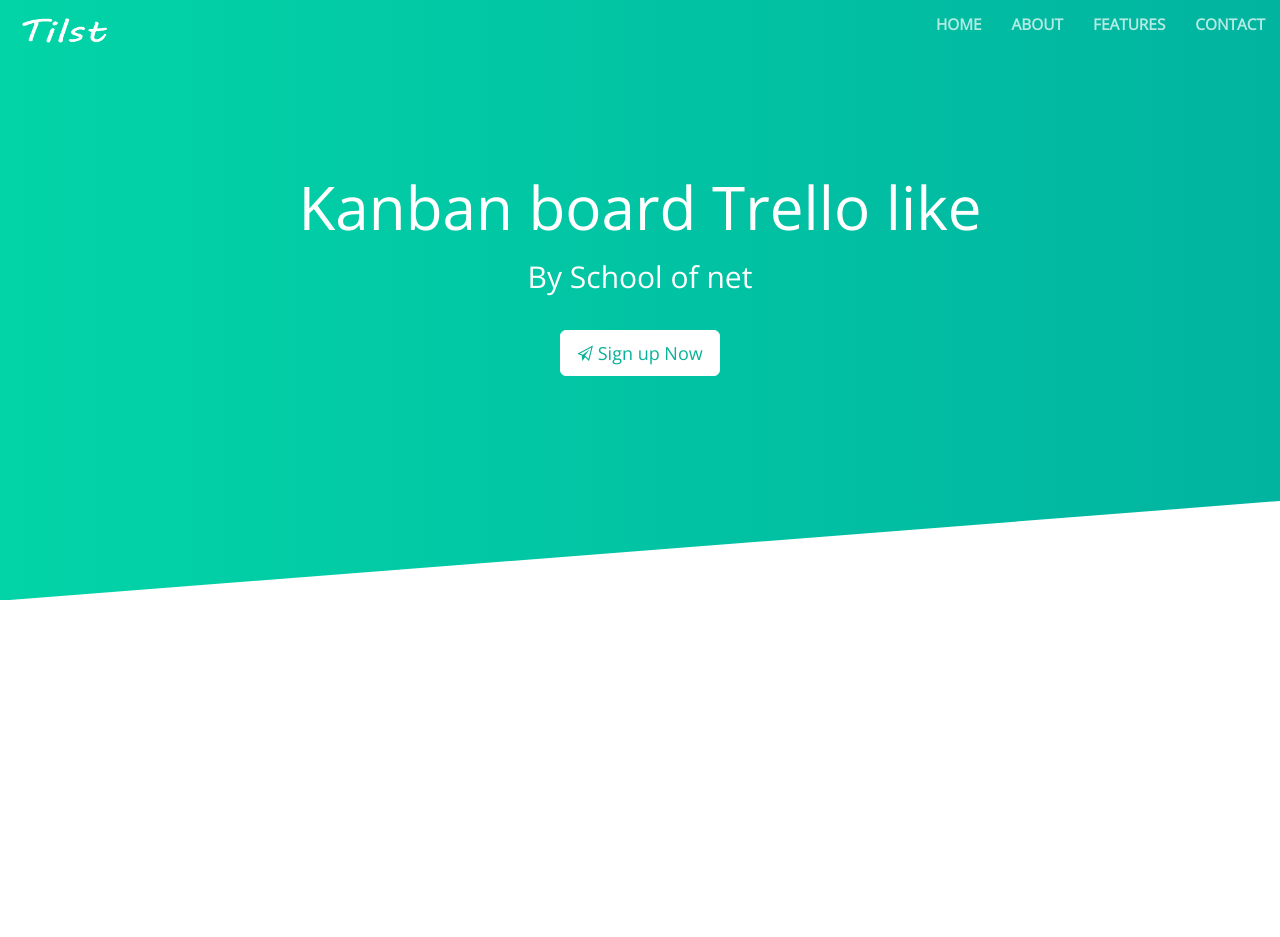
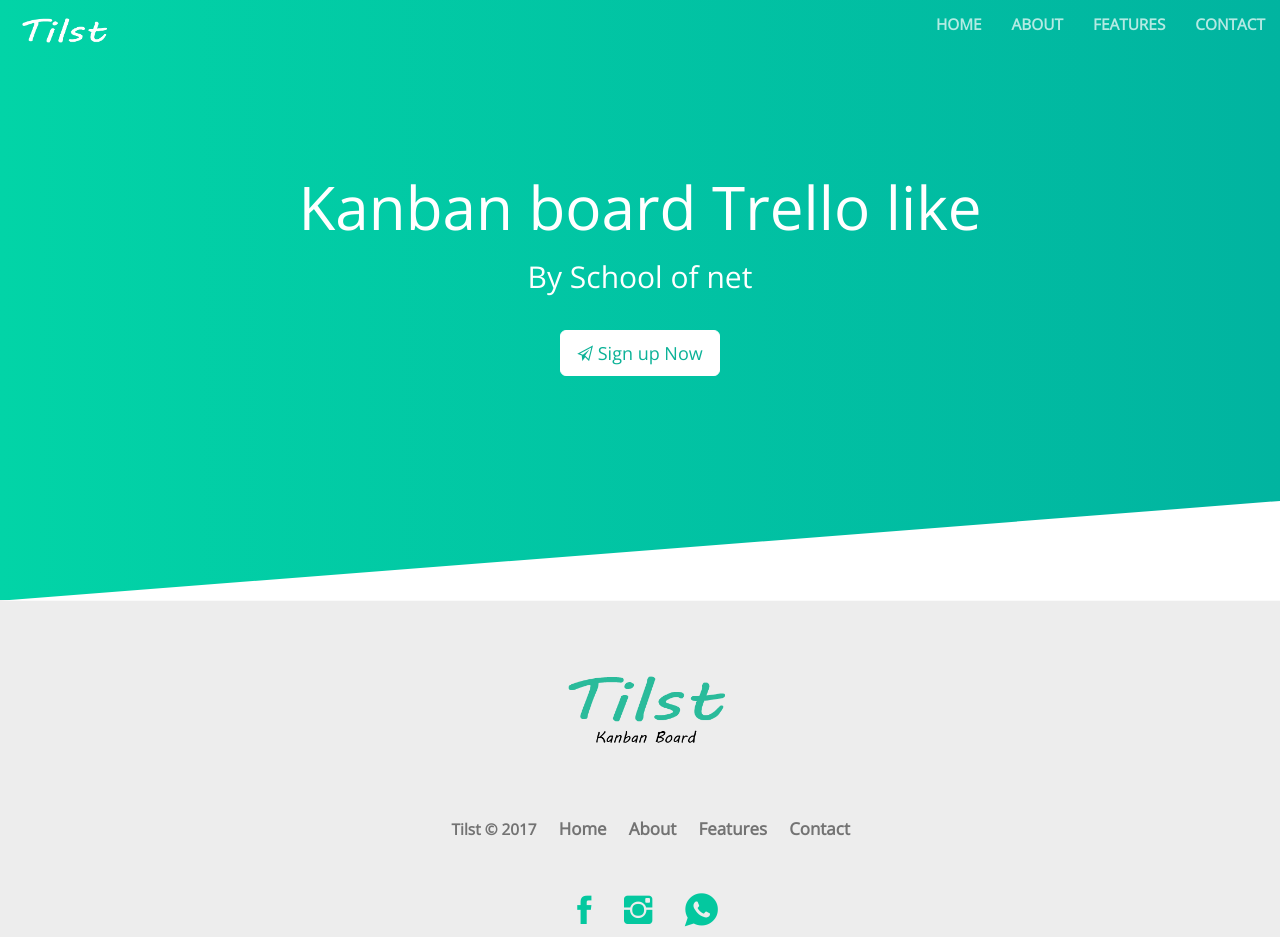
Before and after one commit to dlmoraes/kanban-react-landing, a website: page src/index.html in a window 1280 px wide. Before the commit the page ends 800 px from the top, so only its background shows below. Drawn offline with nearby package versions, Linux system fonts and the light colour scheme; files that its build step writes are made by us from their sources; files whose address does not match are found by name.

Commit message:
Marcando & Estilizando Footer

```diff
--- a/src/index.html
+++ b/src/index.html
@@ -69,7 +69,42 @@
              preserveAspectRatio="none">
     		<path d="M0 100 L100 0 L100 100 Z"></path>
   		</svg>
-	</section>
+    </section>
+    <footer class="footer">
+        <div class="container">
+            <div class="row">
+                <div class="col-xs-12 text-center">
+                    <img src="/images/tilst_green.png" class="img-responsive center-block" alt="Tilst green">
+                    <ul class="footer-nav">
+                        <li>Tilst &copy; 2017</li>
+                        <li>
+                            <a href="">Home</a>
+                        </li>
+                        <li>
+                            <a href="">About</a>
+                        </li>
+                        <li>
+                            <a href="">Features</a>
+                        </li>
+                        <li>
+                            <a href="">Contact</a>
+                        </li>
+                    </ul>
+                    <div class="social">
+                        <a href="">
+                            <i class="ion-social-facebook"></i>
+                        </a>
+                        <a href="">
+                            <i class="ion-social-instagram"></i>
+                        </a>
+                        <a href="">
+                            <i class="ion-social-whatsapp"></i>
+                        </a>
+                    </div>
+                </div>
+            </div>
+        </div>
+    </footer>
     <script src="https://cdnjs.cloudflare.com/ajax/libs/jquery/3.2.1/jquery.min.js"></script>
     <script src="https://cdnjs.cloudflare.com/ajax/libs/twitter-bootstrap/3.3.7/js/bootstrap.min.js"></script>
     <script src="/js/app.js"></script>
--- a/src/styles/app.scss
+++ b/src/styles/app.scss
@@ -61,7 +61,8 @@ h6 {
     border: 1px solid #fff;
     margin: 1.5em 0;
     transition: all 0.3s;
-    &:hover, &:focus {
+    &:hover,
+    &:focus {
         background: transparent;
         color: #fff;
         border: 1px solid #fff;
@@ -86,3 +87,46 @@ h6 {
         overflow: hidden;
     }
 }
+
+.footer {
+    background: #ededed;
+    img {
+        padding: 5em 0;
+        height: 15.5em;
+    }
+    .footer-nav {
+        list-style: none;
+        margin: 0 auto 3em auto;
+        li {
+            display: inline-block;
+            margin-right: 1.2em;
+            color: #737373;
+            font-weight: 600;
+            font-size: 1.1em;
+            a {
+                color: #737373;
+                font-weight: 600;
+                font-size: 1.1em;
+            }
+        }
+    }
+    .social {
+        a {
+            &:first-child {
+                margin-left: 1em;
+            }
+            margin-right: 0.6em;
+            font-size: 2.7em;
+            color: #04c89f;
+            &:hover {
+                text-decoration: none;
+            }
+        }
+    }
+}
+
+.center-block {
+    display: block;
+    margin-right: auto;
+    margin-left: auto;
+}
```
Also changed, not shown: build/css/app.css, build/images/mac.png (added), build/images/tilst_green.png (added), build/index.html, src/images/mac.png (added), src/images/tilst_green.png (added).
